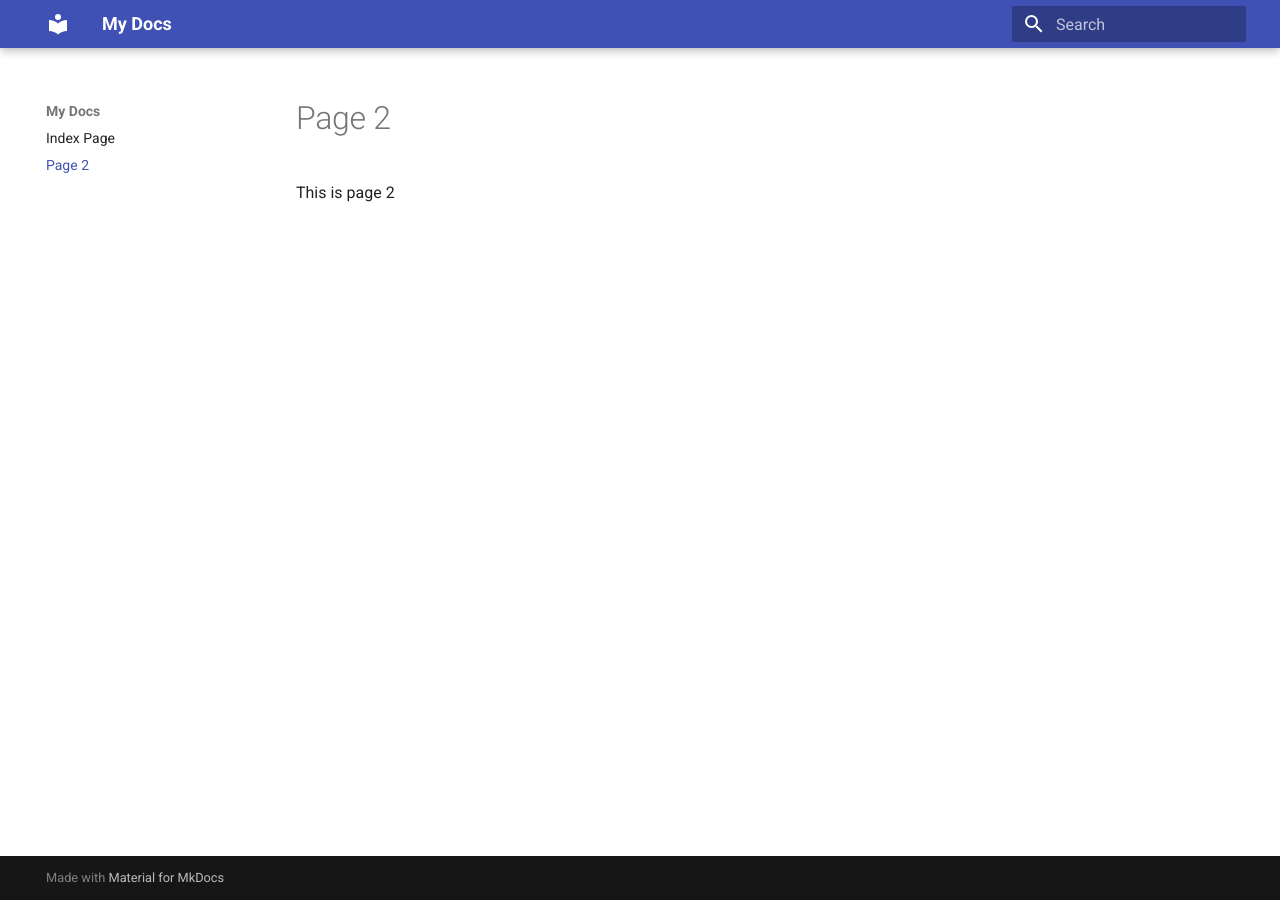
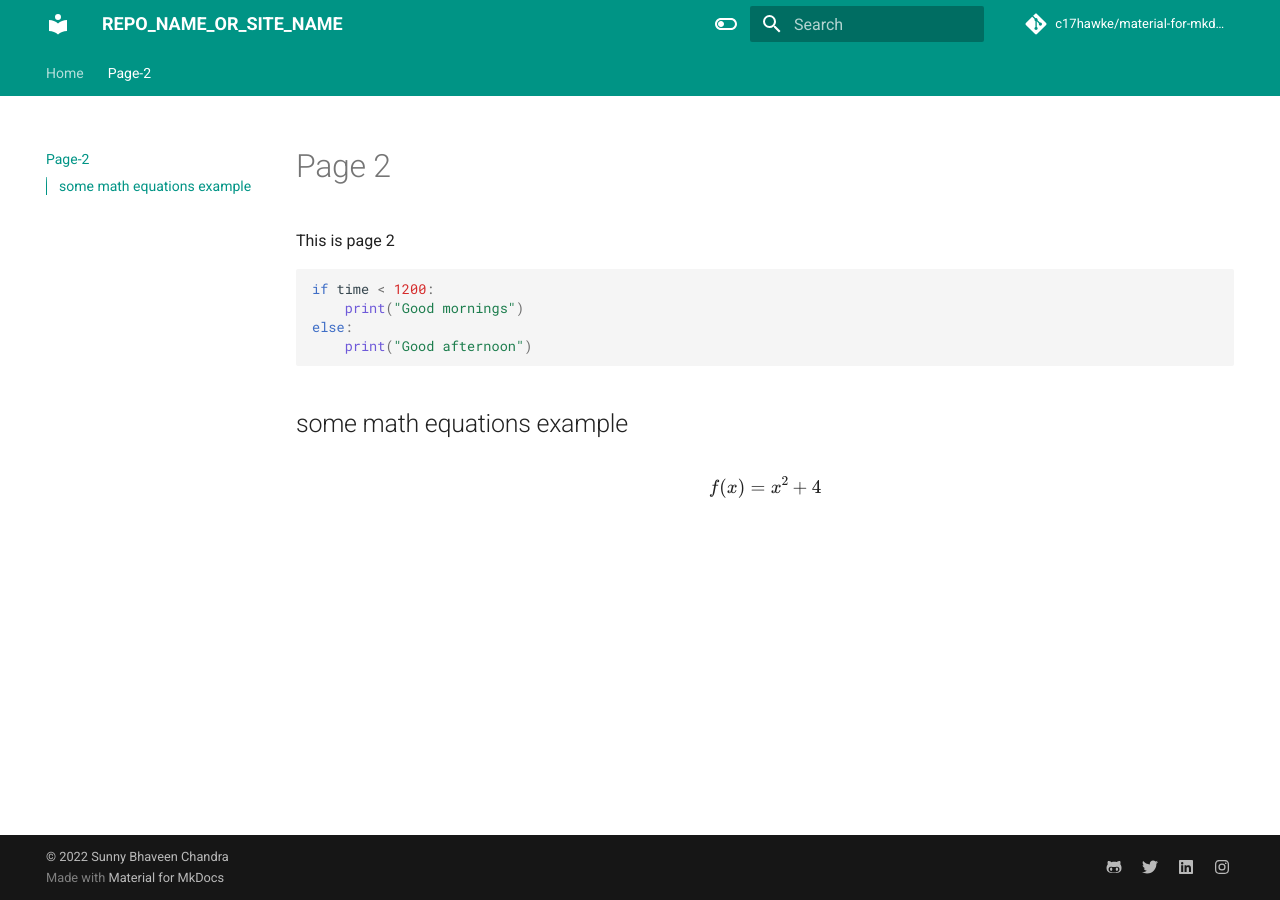
Before and after one commit to OrtalAharon/ortal_mkdocs, an MkDocs documentation site: the page built from docs/page-2.md, in a window 1280 px wide. Built offline with MkDocs 1.6.1 and Material for MkDocs 9.7.7, drawn with Linux system fonts in a browser that asks for light colours; comment, search, counter and statistics services are not loaded.

Commit message:
add advance example

````diff
--- /dev/null
+++ b/docs/javascripts/mathjax.js
@@ -0,0 +1,16 @@
+window.MathJax = {
+    tex: {
+      inlineMath: [["\\(", "\\)"]],
+      displayMath: [["\\[", "\\]"]],
+      processEscapes: true,
+      processEnvironments: true
+    },
+    options: {
+      ignoreHtmlClass: ".*|",
+      processHtmlClass: "arithmatex"
+    }
+  };
+
+  document$.subscribe(() => {
+    MathJax.typesetPromise()
+  })
--- a/docs/page-2.md
+++ b/docs/page-2.md
@@ -1,3 +1,15 @@
 # Page 2
 
 This is page 2
+
+```python
+if time < 1200:
+    print("Good mornings")
+else:
+    print("Good afternoon")
+
+```
+
+## some math equations example
+
+$$ f(x) = x^2 +4 $$
--- a/mkdocs.yml
+++ b/mkdocs.yml
@@ -1,3 +1,74 @@
-site_name: My Docs
+# Project information
+site_name: REPO_NAME_OR_SITE_NAME
+# defeine TOC or order of website-
+nav:
+  - Home: index.md
+  - Page-2: page-2.md
+
+site_author: Sunny Bhaveen Chandra
+site_description: >-
+  DESCRIPTION
+
+# Repository
+repo_name: c17hawke/material-for-mkdocs-crash-course-updated
+
+repo_url: https://github.com/c17hawke/material-for-mkdocs-crash-course-updated
+
+# Configuration
 theme:
   name: material
+  features:
+    - navigation.tabs
+    - navigation.sections
+    - toc.integrate
+    - navigation.top
+  language: en
+  palette:
+    - scheme: default
+      toggle:
+        icon: material/toggle-switch-off-outline
+        name: Switch to dark mode
+      primary: teal
+      accent: purple
+    - scheme: slate
+      toggle:
+        icon: material/toggle-switch
+        name: Switch to light mode
+      primary: teal
+      accent: lime
+  # logo: PyTorch_logo_icon.svg
+
+extra:
+  social:
+    - icon: fontawesome/brands/github-alt
+      link: https://github.com/c17hawke
+    - icon: fontawesome/brands/twitter
+      link: https://twitter.com/c17hawke
+    - icon: fontawesome/brands/linkedin
+      link: https://linkedin.com/in/c17hawke
+    - icon: fontawesome/brands/instagram
+      link: https://www.instagram.com/c17hawke/
+
+extra_javascript:
+  - javascripts/mathjax.js
+  - https://polyfill.io/v3/polyfill.min.js #?features=es6
+  - https://cdn.jsdelivr.net/npm/mathjax@3/es5/tex-mml-chtml.js
+
+markdown_extensions:
+  - pymdownx.highlight:
+      anchor_linenums: true
+  - pymdownx.inlinehilite
+  - pymdownx.snippets
+  - admonition
+  - pymdownx.arithmatex:
+      generic: true
+  - footnotes
+  - pymdownx.details
+  - pymdownx.superfences
+  - pymdownx.mark
+
+plugins:
+  - search
+
+copyright: |
+  &copy; 2022 <a href="https://github.com/c17hawke"  target="_blank" rel="noopener">Sunny Bhaveen Chandra</a>
````
Also changed, not shown: 1 other file.
